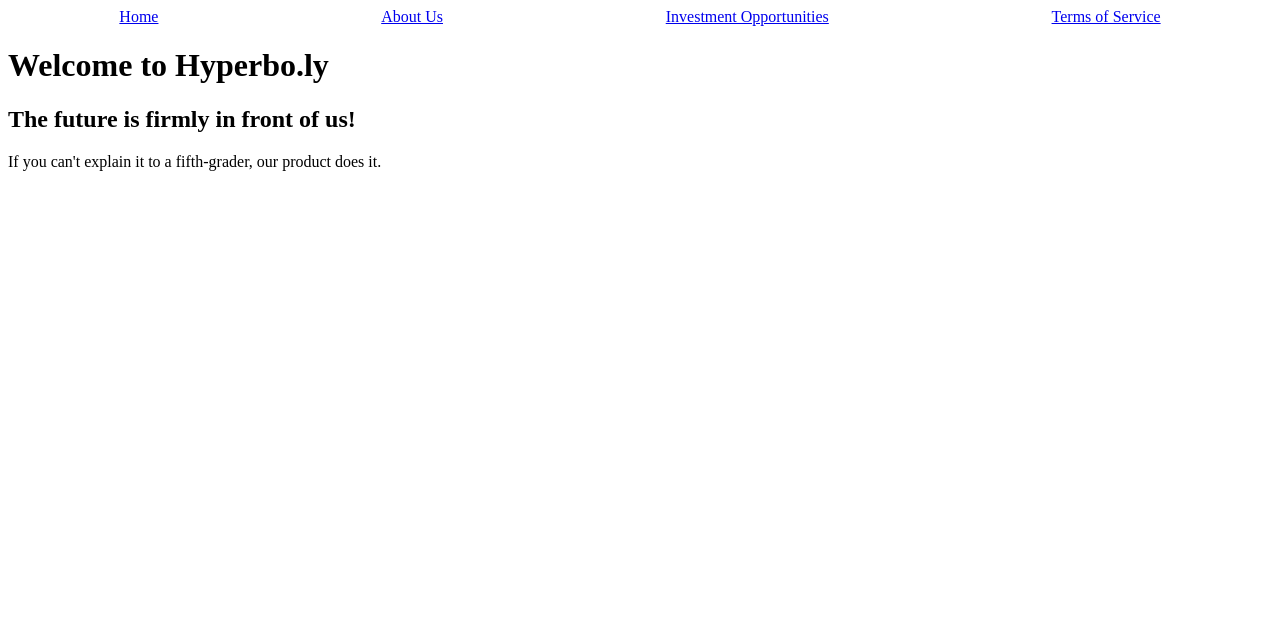
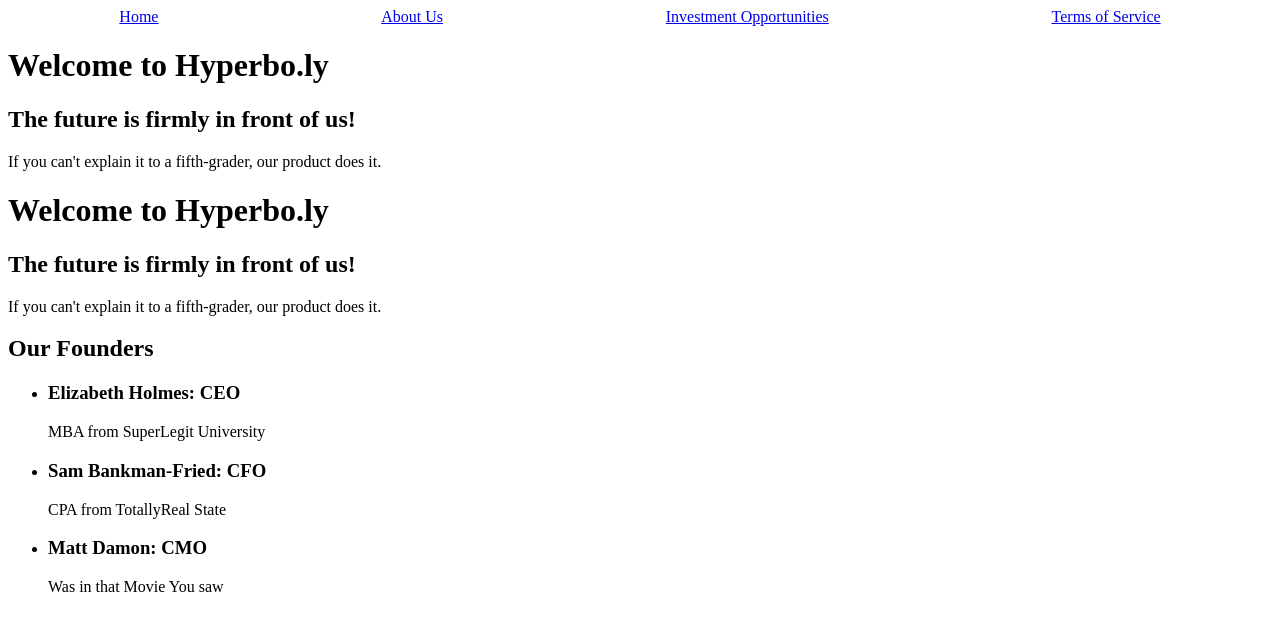
Before and after one commit to morgantstewart/react-components-lab, a React (Vite) app: page / in a window 1280 px wide. Shown: the top 630 px of the page. Built offline with nearby package versions, Linux system fonts and the light colour scheme.

Commit message:
commit progress

```diff
--- a/src/App.jsx
+++ b/src/App.jsx
@@ -1,4 +1,7 @@
 // src/App.jsx
+
+
+import Navbar from './components/Navbar/Navbar.jsx';
 
 import './App.css';
 
@@ -11,13 +14,32 @@
         <a href="/money-pit">Investment Opportunities</a>
         <a href="/the-fine-print">Terms of Service</a>
       </nav>
+
+          <h1>Welcome to Hyperbo.ly</h1>
+        <h2>The future is firmly in front of us!</h2>
+        <p>If you can't explain it to a fifth-grader, our product does it.</p>
+
       <main>
         <h1>Welcome to Hyperbo.ly</h1>
         <h2>The future is firmly in front of us!</h2>
         <p>If you can't explain it to a fifth-grader, our product does it.</p>
       </main>
+      <h2>Our Founders</h2>
+      <ul>
+        <li>
+          <h3>Elizabeth Holmes: CEO</h3>
+          <p>MBA from SuperLegit University</p>
+        </li>
+        <li>
+          <h3>Sam Bankman-Fried: CFO</h3>
+          <p>CPA from TotallyReal State</p>
+        </li>
+        <li>
+          <h3>Matt Damon: CMO</h3>
+          <p>Was in that Movie You saw</p>
+        </li>
+      </ul>
     </>
   );
 };
-
 export default App;
--- /dev/null
+++ b/src/components/Navbar/Navbar.css
@@ -0,0 +1,5 @@
+
+#top-navbar {
+  display: flex;
+  justify-content: space-around;
+}
--- /dev/null
+++ b/src/components/Navbar/Navbar.jsx
@@ -0,0 +1,18 @@
+
+import './Navbar.css';
+
+const Navbar = () => {
+  return (
+    <nav id="top-navbar">
+      <a href="/">Home</a>
+      <a href="/about-us">About Us</a>
+      <a href="/money-pit">Investment Opportunities</a>
+      <a href="/the-fine-print">Terms of Service</a>
+    </nav>
+  );
+};
+
+
+// src/components/Navbar/Navbar.jsx
+
+export default Navbar;
```
